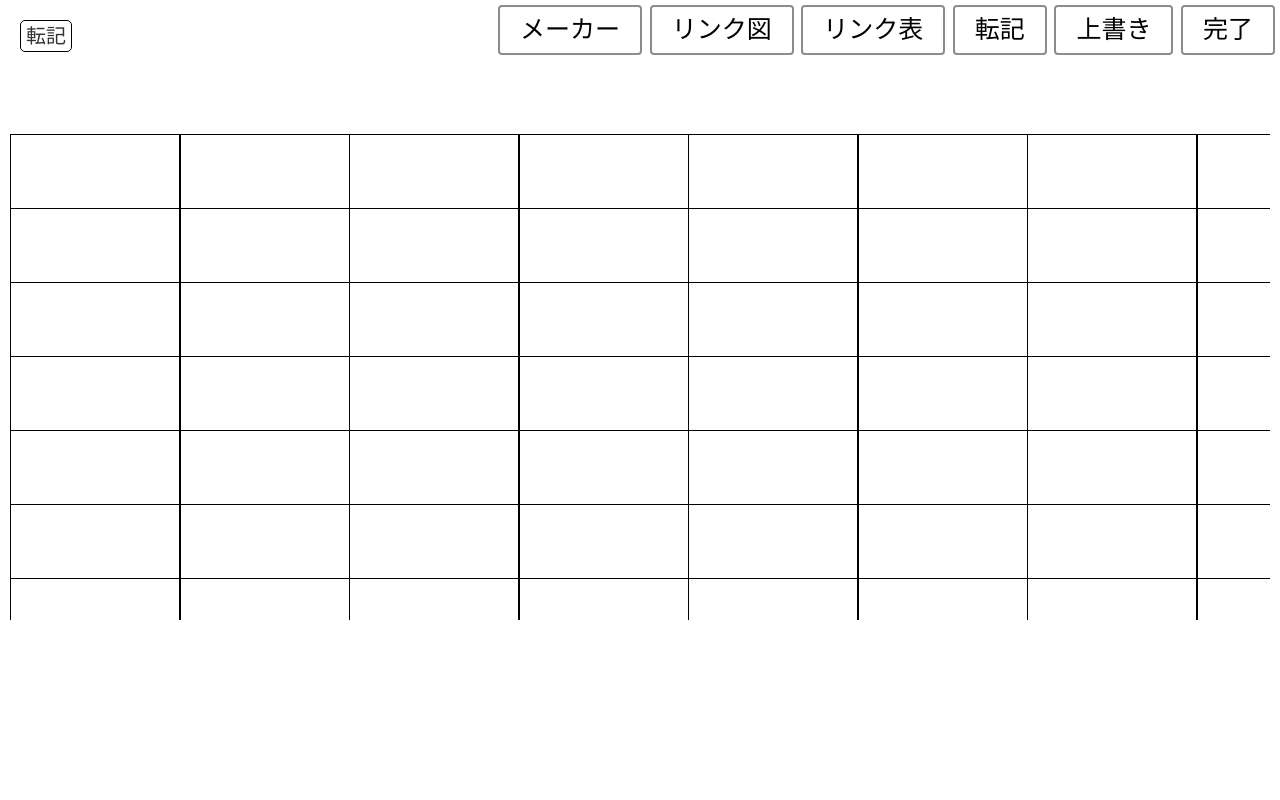
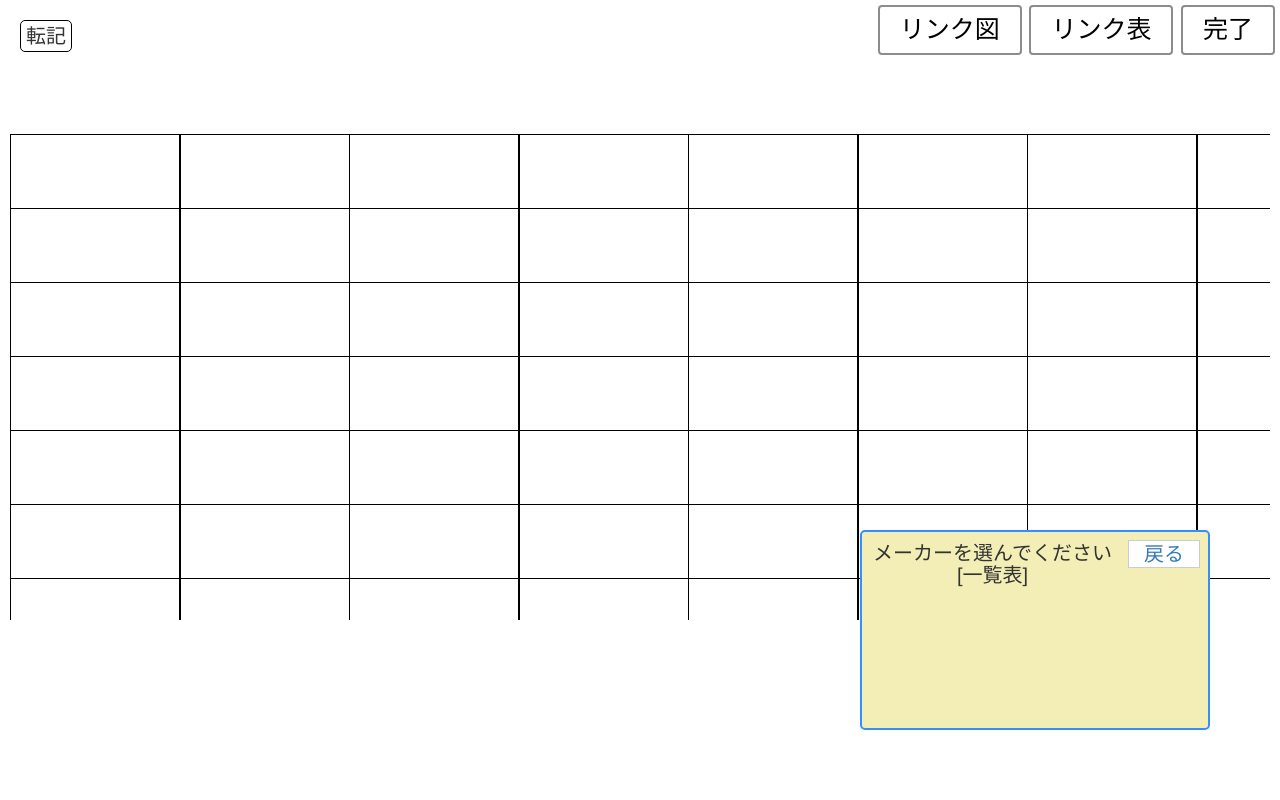
Before and after one commit to bablukpik/FormatConversionV2, a PHP site: page /App/View/home_page.php in a window 1280 px wide. Run offline with PHP 8.4, Linux system fonts and the light colour scheme; data that the repository does not hold is empty; some libraries are stand-ins or nearby versions.

Commit message:
new yes no popup, main only 3 buttons, new text according to new instruction everything changed

```diff
--- a/App/Actions/App.php
+++ b/App/Actions/App.php
@@ -241,11 +241,9 @@ class App extends Presentation {
 
     public function finalCompareData()
     {
-        $_SESSION['clientMakerMapData'];
-        $_SESSION['clientSellerMapData'];
 
-        $array1 = $_SESSION['clientMakerMapData'];
-        $array2 = $_SESSION['clientSellerMapData'];
+        $array1 = isset($_SESSION['clientMakerMapData'])?$_SESSION['clientMakerMapData']:array();
+        $array2 = isset($_SESSION['clientSellerMapData'])?$_SESSION['clientSellerMapData']:array();
 
 /*        $editFields = array('JAN', '商品名', '規格', '発注 単位', '原価 （税抜）', '売価 （税抜）', 'メーカー名', '発売日', '賞味期限');
         $nonEditFields = array("包装形態","保存温度","税込価格","縦","横","奥行","発売予定","新・リ");
--- a/App/View/dialogs/buyer_file_choice.php
+++ b/App/View/dialogs/buyer_file_choice.php
@@ -1,8 +1,5 @@
 <div id="buyer_file_choice_dialog" class="buyer_file_choice display_none">
-	<p style="margin:0 auto; max-width: 550px; font-size: 16px; font-weight: bold; padding: 10px; text-align: center; line-height: 30px;">
-
-		見積Excelファイルを選択してください。<br>選択後「次へ」ボタンを押して下さい。
-	</p>
+	<p style="margin:0 auto; max-width: 550px; font-size: 16px; font-weight: bold; padding: 10px; text-align: center; line-height: 30px;">メーカーファイルを選んでください	</p>
 	<div id="buyer_file_choiced" class="buyer_choiced_file">
 
 	</div>
--- a/App/View/dialogs/buyer_list_dialog.php
+++ b/App/View/dialogs/buyer_list_dialog.php
@@ -1,7 +1,7 @@
 <div class="buyer_list" id="buyer-list">
-	<div class="dialog bottom" style="background: white; width: 400px; height: 200px; padding: 0;">
+	<div class="dialog bottom" style="background: white; width: 350px; height: 200px; padding: 0;">
 		<div class="top header-list-buyer">
-			<h3 style="padding: 10px 8px;">メーカーを選んでください</h3>
+			<h3 style="padding: 10px 8px; text-align: center; margin-right: 85px;">メーカーを選んでください<br> [一覧表]</h3>
 			<a href="index.php" id="buyerListBack" class="button-create-buyer">戻る</a>
 
 		</div>
@@ -9,10 +9,11 @@
 			<table id="table-buyer-list">
 				<tbody>
 					<?php
+                    $buyer = isset($buyer) ? $buyer : array();
 						foreach ($buyer as $each_buyer) {
 							echo "	<tr style='margin-bottom: -1px'>
 										<td style='width: 50%; border: 1px solid #ccc; padding: 5px;'>
-											<button style='width: 68%; border: none; padding: 0 0 0 5px; margin: 0; height: 100%;' class='item-buyer ".($each_buyer['name']=='伊藤ハム株式会社'?'itoham':'')."' data-id='".$each_buyer['id']."' data-name='".$each_buyer['name']."' >".$each_buyer['name']."</button>
+											<button style='text-align: center; width: 100%; border: none; padding: 0 0 0 5px; margin: 0; height: 100%;' class='item-buyer ".($each_buyer['name']=='伊藤ハム株式会社'?'itoham':'')."' data-id='".$each_buyer['id']."' data-name='".$each_buyer['name']."' >".$each_buyer['name']."</button>
 
 											<!--<button class='action-buyer'>編集</button>
 											<button class='action-buyer'>削除</button>-->
--- /dev/null
+++ b/App/View/dialogs/onlyFinishButton.php
@@ -0,0 +1,6 @@
+<div id="onlyFinishDialog" class="after_seller_file_choice display_none" style="width: 250px; z-index:9999999999;">
+    <p style="margin:0 auto; max-width: 550px; font-size: 16px; font-weight: bold; padding: 10px; text-align: center; line-height: 30px;"> 修正して完了します</p>
+    <div class="after_seller_item_next">
+        <button id="onlyFinishButton" class="button2" style="text-align:center;">完了</button>
+    </div>
+</div>
--- /dev/null
+++ b/App/View/dialogs/onlyFinishDialogDialogUpperR.php
@@ -0,0 +1,6 @@
+<div id="onlyFinishDialogUpperR" class="after_seller_file_choice display_none" style="width: 250px; z-index:9999999999;">
+    <p style="margin:0 auto; max-width: 550px; font-size: 16px; font-weight: bold; padding: 10px; text-align: center; line-height: 30px;"> 右上の完了ボタンを押すと<br>終了し、初期画面になります</p>
+    <div class="after_seller_item_next">
+        <button id="onlyFinishButtonUpperR" class="button2" style="text-align:center;">確認</button>
+    </div>
+</div>
--- /dev/null
+++ b/App/View/dialogs/onlyOverwrittingDialog.php
@@ -0,0 +1,6 @@
+<div id="onlyOverwrittingDialog" class="after_seller_file_choice display_none" style="width: 262px; z-index:9999999999;">
+    <p style="margin:0 auto; max-width: 550px; font-size: 16px; font-weight: bold; padding: 10px; text-align: center; line-height: 30px;">販売先見積が自動作成されます</p>
+    <div class="after_seller_item_next">
+        <button id="onlyOverwrittingDialogButton" class="button2" style="text-align:center; left:35%;">上書き</button>
+    </div>
+</div>
--- a/App/View/dialogs/seller_file_choice.php
+++ b/App/View/dialogs/seller_file_choice.php
@@ -1,8 +1,5 @@
 <div id="seller_file_choice_dialog" class="buyer_file_choice display_none">
-    <p style="margin:0 auto; max-width: 550px; font-size: 16px; font-weight: bold; padding: 10px; text-align: center; line-height: 30px;">
-
-        見積Excelファイルを選択してください。<br>選択後「次へ」ボタンを押して下さい。
-    </p>
+    <p style="margin:0 auto; max-width: 550px; font-size: 16px; font-weight: bold; padding: 10px; text-align: center; line-height: 30px;">販売先ファイルを選んでください</p>
     <div id="seller_file_choiced" class="buyer_choiced_file">
 
     </div>
--- a/App/View/dialogs/seller_list_dialog.php
+++ b/App/View/dialogs/seller_list_dialog.php
@@ -1,18 +1,19 @@
 <div class="seller_list display_none" id="seller-list">
-	<div class="dialog bottom" style="background: white; width: 400px; height: 200px; padding: 0;">
+	<div class="dialog bottom" style="background: white; width: 350px; height: 200px; padding: 0;">
 		<div class="top header-list-seller">
-			<h3 style="padding: 10px 8px; font-weight: bold;">販売先を選んでください</h3>
-            <a href="index.php" id="sellerListBack" class="button-create-buyer">戻る</a>
+			<h3 style="padding: 10px 8px; font-weight: bold; text-align: center; margin-right: 85px;">販売先を選んでください<br> [一覧表]</h3>
+            <button id="sellerListBack" class="button-create-buyer">戻る</button>
 
 		</div>
-		<div id="content-list-seller" class="content" style="height: 200px; overflow-y: overlay; overflow-x: hidden;">
+		<div id="content-list-seller" class="content" style="height: 200px; overflow-x: hidden;">
 			<table id="table-seller-list">
 				<tbody>
 					<?php
+                    $seller = isset($seller)?$seller:array();
 						foreach ($seller as $each_seller) {
-							echo "	<tr style='margin-bottom: -1px'>
+							echo "	<tr style='margin-bottom: -1px; margin-top: 20px;'>
 										<td style='width: 50%; border: 1px solid #ccc; padding: 5px;'>
-											<button style='width: 68%; border: none; padding: 0 0 0 5px; margin: 0; height: 100%;' class='item-buyer ".($each_seller['name']=='ドン・キホーテ'?'donQuixote':'')."' data-id='".$each_seller['id']."' data-name='".$each_seller['name']."' >".$each_seller['name']."</button>
+											<button style='text-align:center; width: 90%; border: none; padding: 0 0 0 5px; margin: 0; height: 100%;' class='item-buyer ".($each_seller['name']=='ドン・キホーテ'?'donQuixote':'')."' data-id='".$each_seller['id']."' data-name='".$each_seller['name']."' >".$each_seller['name']."</button>
 
 											<!--<button class='action-buyer'>編集</button>
 											<button class='action-buyer'>削除</button>-->
--- /dev/null
+++ b/App/View/dialogs/yesOrNo.php
@@ -0,0 +1,11 @@
+<div id="yesOrNoDialog" class="final_after_seller_file_choice display_none" style="width: 300px;">
+
+    <p style="margin:0 auto; max-width: 550px; font-size: 16px; font-weight: bold; padding: 10px; text-align: center; line-height: 30px; "> 販売先フォーマット(見積）<br>を確認しますか？</p>
+    <div class="final_after_seller_item_next" style="float: left;">
+        <button id="yesDialogButton" class="button2" style="left: 0; position: static; margin-left: 30px;">はい</button>
+    </div>
+    <div class="final_after_seller_item_back" style="float: right;">
+        <button id="noDialogButton" class="button1" style="margin-right: 30px;">いいえ</button>
+    </div>
+
+</div>
--- a/App/View/elements/head.php
+++ b/App/View/elements/head.php
@@ -26,6 +26,11 @@
     <script src="assets/js/buyer_helper.js" type="application/javascript"></script>
     <script src="assets/js/seller_helper.js" type="application/javascript"></script>
 
+    <?php include(dirname(__FILE__) . '/../dialogs/yesOrNo.php'); ?>
+    <?php include(dirname(__FILE__).'/../dialogs/onlyFinishButton.php'); ?>
+    <?php include(dirname(__FILE__).'/../dialogs/onlyOverwrittingDialog.php'); ?>
+    <?php include(dirname(__FILE__).'/../dialogs/onlyFinishDialogDialogUpperR.php'); ?>
+
     <style>
         .btn-wrapper a {
             box-sizing: border-box;
--- a/App/View/elements/header.php
+++ b/App/View/elements/header.php
@@ -7,16 +7,17 @@
     </div>
     <div class="fr btn-wrapper">
 
-        <a href="index.php?action=page&select=manufacturer" id="buyer_posting" title="Maker" class="btn btn-primary">メーカー</a>
-        <a href="javascript:startMatching()" title="Link match data" class="btn btn-primary">リンク図</a>
+        <!--<a href="index.php?action=page&select=manufacturer" id="buyer_posting" title="Maker" class="btn btn-primary">メーカー</a>-->
+        <a href="#" title="Link match data" class="btn btn-primary">リンク図</a>
 
         <!-- <a href="javascript:startMatching()" title="Link match data" class="btn btn-primary">リンク図</a> -->
 
         <a href="index.php?action=configSimilarWord" title="config match data" class="btn btn-primary">リンク表</a>
 
-        <a href="javascript:compareData()" id="viewResultOnly" title="View Result" class="btn btn-primary">転記</a>
-        <a href="index.php?action=finalCompareData" id="viewOverwriteResult" title="View Overwrite Result" class="btn btn-primary">上書き</a>
-        <a href="index.php?action=page&select=seller" id="seller_posting" title="Sales destination" class="btn btn-primary">完了</a>
+        <!--<a href="javascript:compareData()" id="viewResultOnly" title="View Result" class="btn btn-primary">転記</a>-->
+        <!--<a href="index.php?action=finalCompareData" id="viewOverwriteResult" title="View Overwrite Result" class="btn btn-primary">上書き</a>-->
+        <a href="index.php" id="seller_posting" title="Sales destination" class="btn btn-primary">完了</a>
+        <!--<a href="index.php?action=page&select=seller" id="seller_posting" title="Sales destination" class="btn btn-primary">完了</a>-->
         <!--<a href="#" id="seller_posting" title="Sales destination" class="btn btn-primary">完了</a>-->
     </div>
     <div class="cl"></div>
--- a/App/View/home.php
+++ b/App/View/home.php
@@ -170,5 +170,9 @@
             <div id="loading-text"></div>
         </div>
     </div>
-
+    <script>
+        $(document).ready(function () {
+            compareData(); //Data send to index.php?action=compareData
+        });
+    </script>
 <?php include('elements/footer.php'); ?>
--- a/App/View/home_page.php
+++ b/App/View/home_page.php
@@ -7,6 +7,7 @@
 <?php include('dialogs/seller_file_choice.php'); ?>
 <?php include('dialogs/standard_file_choice_forBuyer.php'); ?>
 <?php include('dialogs/standard_file_choice_forSeller.php'); ?>
+
 
 <link rel="stylesheet" href="assets/css/style.css">
 <link rel="stylesheet" href="assets/css/homePage_tableHelper.css">
@@ -110,27 +111,5 @@
     </div>
 </div>
 
-<script>
-    function getURLParam( name, url ) {
-        if (!url) url = location.href;
-        name = name.replace(/[\[]/,"\\\[").replace(/[\]]/,"\\\]");
-        var regexS = "[\\?&]"+name+"=([^&#]*)";
-        var regex = new RegExp( regexS );
-        var results = regex.exec( url );
-        return results == null ? null : results[1];
-    }
-
-    jQuery(function($) {
-        var select = getURLParam('select');
-
-        if (select == 'seller') {
-            $("#seller-list").removeClass("display_none");
-        } else if (select == 'manufacturer') {
-            $("#buyer-list").removeClass("display_none");
-        }
-
-    });
-</script>
-
 </body>
 </html>
--- a/App/assets/css/main.css
+++ b/App/assets/css/main.css
@@ -35,15 +35,15 @@
 }
 
 .buyer_file_choice, .seller_file_choice, .after_seller_file_choice, .final_after_seller_file_choice {
-    position: absolute;
+    position: fixed;
     right: 60px;
-    bottom: 60px;
+    bottom: 30px;
     padding: 5px;
-    border: 1px solid #b5b5b5;
+    border: 2px solid #338fff;
     background: #f3eeb6;
     border-radius: 8px;
     width: 500px;
-    min-height: 150px;
+    min-height: 130px;
     z-index: 9999;
 
 }
@@ -68,10 +68,10 @@
     background: white;
     border-radius: 5px;
     font-size: 20px;
-    padding: 5px 15px;
+    padding: 5px 10px;
     position:absolute;
     bottom:10px;
-    left:40%;
+    left:38%;
 }
 
 .selection_maker_item_next {
@@ -96,7 +96,7 @@ body { font-size: 16px;}
 .container { width: 900px; margin: 0 auto;}
 .info-data { margin-bottom: 20px;}
 .info-data p { margin: 0 0 10px; font-size: 36px;}
-.info-data table { float: left; width: 75%; border: 1px solid #333; border-collapse: 0; border-spacing: 0;}
+.info-data table { float: left; width: 75%; border: 1px solid #333; border-collapse: collapse; border-spacing: 0;}
 .info-data table th { border-left: 1px solid #333;}
 .info-data table th:first-child, .info-data table td:first-child { border-left: 0;}
 .info-data table td { border-top: 1px solid #333; border-left: 1px solid #333; text-align: center;}
@@ -105,7 +105,7 @@ body { font-size: 16px;}
 .info-data .convert-btn:hover { cursor: pointer; background: #b4d4f8;}
 
 .data-wrapper { width: 45%;}
-.data-wrapper table { width: 100%; border-spacing: 0; border-collapse: 0;}
+.data-wrapper table { width: 100%; border-spacing: 0; border-collapse: collapse;}
 .data-wrapper table th { text-align: center;}
 .data-wrapper table td { border-color: #333; border-width: 0 1px 1px; border-style: solid; text-align: center;}
 .data-wrapper table td:nth-child(2n) { border-left: 0;}
--- a/App/assets/css/style.css
+++ b/App/assets/css/style.css
@@ -247,16 +247,14 @@ input::-webkit-inner-spin-button {
 }
 
 .seller_list, .buyer_list{
-	width: 100%;
-	height: 100%;
-	background: rgba(136, 125, 125, 0.2);
+	background: #f3eeb6;
 	position: fixed;
-	top: 0;
 	border: 0;
-	left: 0;
-	right: 0;
-	padding: 20px;
+	right: 220px;
 	z-index: 900;
+	bottom: 10px;
+	width: 200px;
+
 }
 
 .image-zoom-review{
@@ -279,8 +277,10 @@ input::-webkit-inner-spin-button {
 
 .dialog{
 	padding: 5px;
-	border: 1px solid #ccc;
+	border: 2px solid #338FFF;
 	position: absolute;
+	background-color: #f3eeb6 !important;
+	border-radius: 5px;
 }
 
 .dislog-message{
@@ -882,7 +882,11 @@ a{
 }
 
 .item-buyer{
-	width: 100%; background: white; border: 1px solid #ccc; color: #424242; text-align: left;border-left: none; padding: 5px 10px;
+	width: 100%; background: transparent; border: 1px solid #ccc; color: #424242; text-align: left;border-left: none; padding: 5px 10px;
+}
+
+.item-buyer:hover{
+	text-decoration: underline;
 }
 
 .choiceExcel1, .choiceExcel2{
```
Also changed, not shown: App/assets/js/buyer_helper.js (+44 -8 lines), App/assets/js/seller_helper.js (+66 -18 lines).
